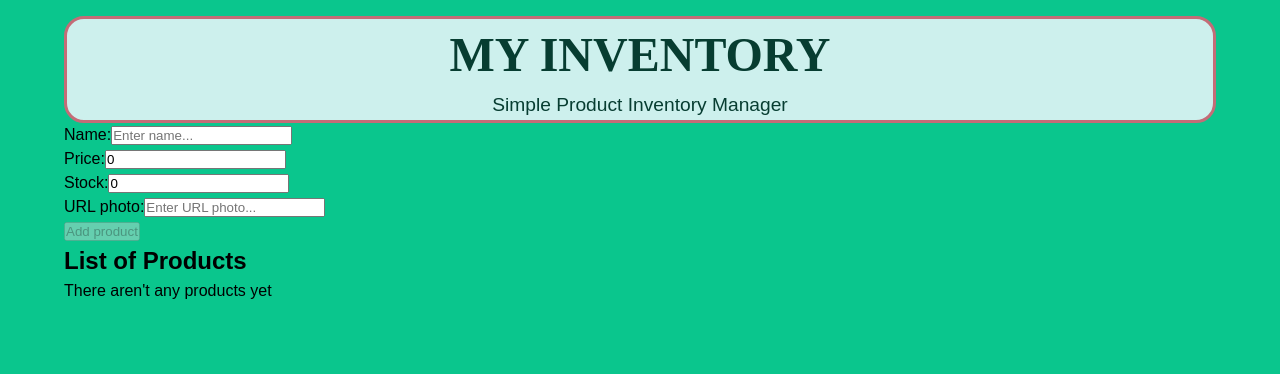
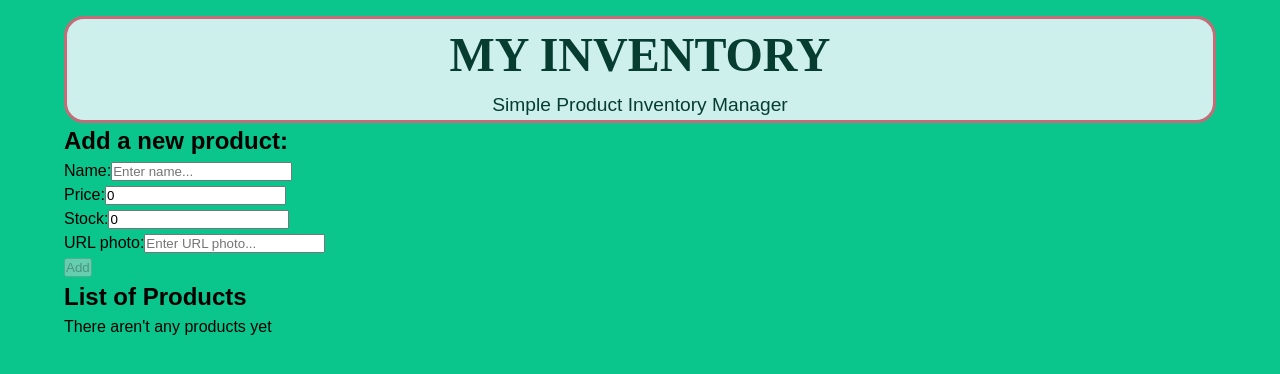
Before and after one commit to SofiaCantalupi/simple-inventory-manager-angular, an Angular app: page / in a window 1280 px wide. Shown: the top 374 px of the page. Built offline with nearby package versions, Linux system fonts and the light colour scheme.

Commit message:
add  isEditMode method at product-form component

```diff
--- a/src/app/components/product-card/product-card.html
+++ b/src/app/components/product-card/product-card.html
@@ -7,7 +7,7 @@
       <span class="card-price">${{ product().price }}</span>
       <span class="card-stock">Stock:{{ product().stock }}</span>
     </div>
-  </div>
+</div>
 
   <div class="card-buttons">
     <button class="btn btn-update" (click)="onUpdate()">Update</button>
--- a/src/app/components/product-form/product-form.html
+++ b/src/app/components/product-form/product-form.html
@@ -1,4 +1,12 @@
-<form [formGroup]="productForm" (ngSubmit)="onSubmit()">
+<form class="product-form" [formGroup]="productForm" (ngSubmit)="onSubmit()">
+  <h2>{{ isEditMode ? 'Update Product' : 'Add a new product:' }}</h2>
+
+  @if (isEditMode) {
+  <div class="edit-notice">
+    Editing <strong>{{ selectedProduct()?.name }}</strong>
+  </div>
+  }
+
   <div>
     <label for="name">Name:</label>
     <input
@@ -7,7 +15,8 @@
       name="name"
       id="name"
       placeholder="Enter name..."
-        required>
+      required
+    />
   </div>
 
   <div>
@@ -20,7 +29,7 @@
       min="0"
       placeholder="Enter price..."
       required
-        >
+    />
   </div>
 
   <div>
@@ -32,7 +41,8 @@
       id="stock"
       min="0"
       placeholder="Enter stock..."
-        required>
+      required
+    />
   </div>
 
   <div>
@@ -43,8 +53,27 @@
       name="photo"
       id="photo"
       placeholder="Enter URL photo..."
-        required>
+      required
+    />
   </div>
 
-    <button type="submit" [disabled]="!productForm.valid">Add product</button>
+  <button
+  type="submit"
+  [disabled]="!productForm.valid"
+  [class.btn-update]="isEditMode"
+  [class.btn-delete]="!isEditMode"
+  >
+  {{ isEditMode ? 'Update' : 'Add'}}
+</button>
 </form>
+
+
+<!-- @if (isEditMode) {
+      <button
+        type="button"
+        (click)="onCancel()"
+        class="btn-cancel"
+      >
+        ❌ Cancel
+      </button>
+    } -->
--- a/src/app/components/product-form/product-form.ts
+++ b/src/app/components/product-form/product-form.ts
@@ -43,9 +43,7 @@ export class ProductForm {
       return;
     }
 
-    // verificar si se esta editando o creando un producto
-
-    // se obtienen los datos del form
+        // se obtienen los datos del form
     const formData = {
       name: this.productForm.value.name!,
       price: this.productForm.value.price!,
@@ -53,8 +51,23 @@ export class ProductForm {
       photo: this.productForm.value.photo!,
     };
 
-    // se guarda el producto nuevo
-    this.productService.addProduct(formData);
+
+    // verificar si se esta editando o creando un producto
+
+    if (this.selectedProduct()) {
+      // modo edicion
+      const updatedProduct = {
+        id: this.selectedProduct()!.id,
+        ...formData
+      };
+
+      this.productService.updateProduct(updatedProduct);
+      this.productService.clearSelection();
+      alert('Product updated successfully.');
+    } else {
+      // modo creacion
+      this.productService.addProduct(formData);
+    }
 
     // limpiar formulario
     this.productForm.reset({
@@ -63,6 +76,11 @@ export class ProductForm {
       stock: 0,
       photo: '',
     });
+  }
+
+  // si selectProduct NO es undefined, es decir, hay un produdcto seleccionado, retorna true
+  get isEditMode(): boolean{
+    return this.selectedProduct() !== undefined;
   }
 
   get name() {
@@ -81,3 +99,15 @@ export class ProductForm {
     return this.productForm.get('photo')!;
   }
 }
+
+
+/* // Cancelar edición
+  onCancel() {
+    this.productService.clearSelection();
+    this.productForm.reset({
+      name: '',
+      price: 0,
+      stock: 0,
+      photo: ''
+    });
+  } */
```
Lines whose indentation alone changed are shown as unchanged.
